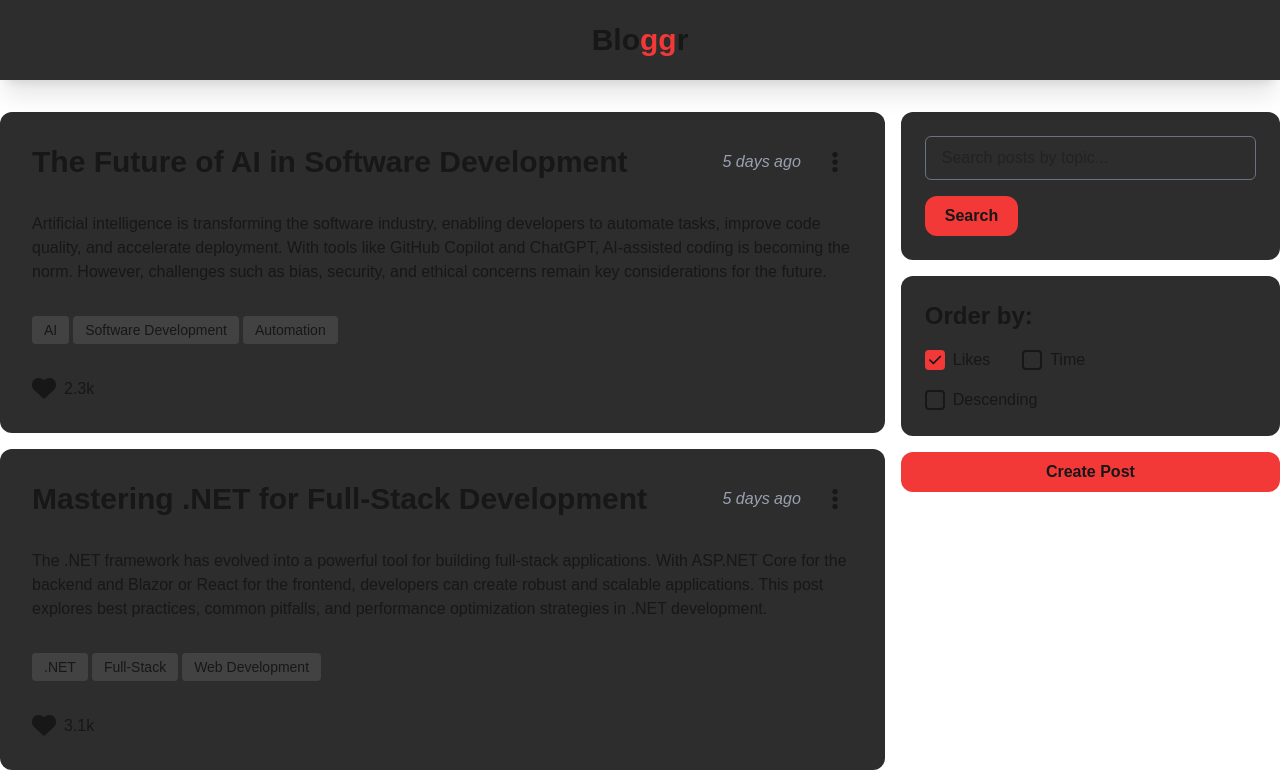
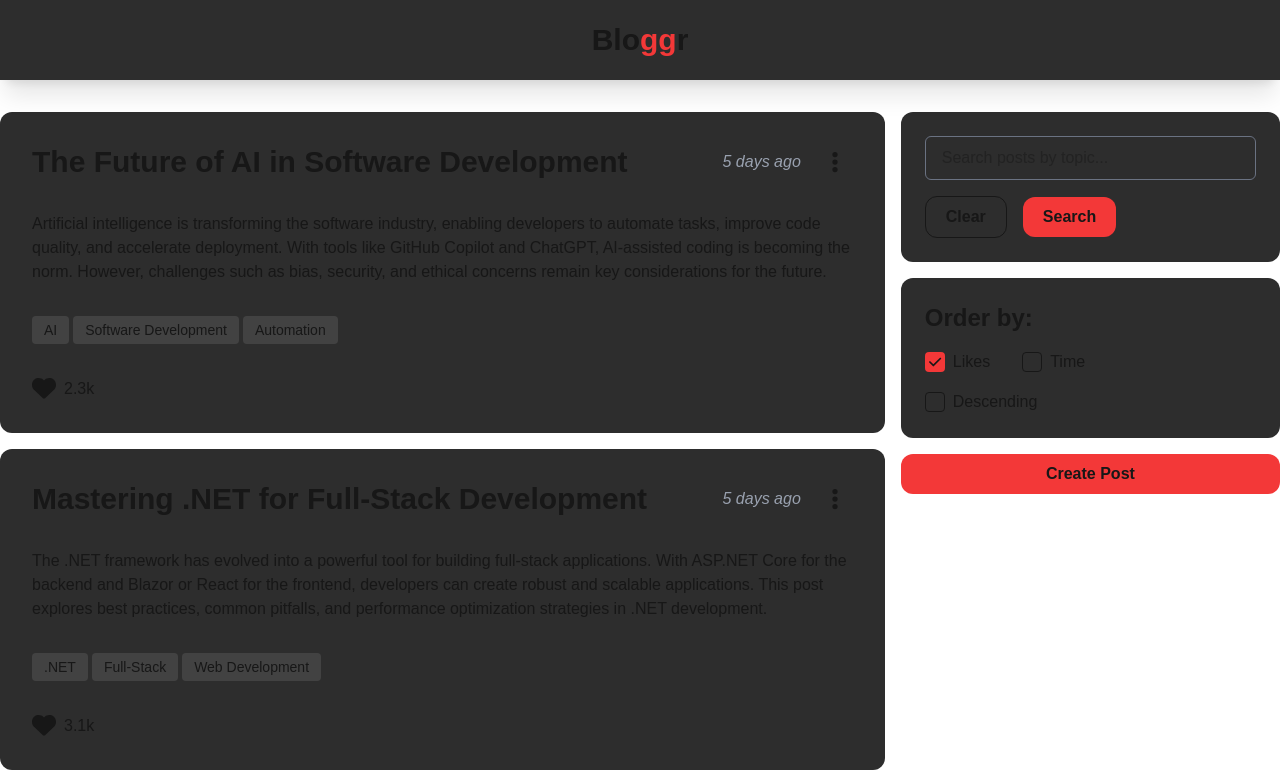
Before and after one commit to AdrianMosnegutu/Bloggr, a Next.js app in the folder frontend/: page / in a window 1280 px wide. Shown: the top 784 px of the page. Built offline with nearby package versions, Linux system fonts and the light colour scheme; a web font is replaced by a local one.

Commit message:
refactor: tweak button borders

```diff
--- a/frontend/components/buttons/Button.tsx
+++ b/frontend/components/buttons/Button.tsx
@@ -11,8 +11,8 @@ interface Props {
 const COMMON_STYLES =
   "w-fit cursor-pointer box-border rounded-xl p-5 pt-2 pb-2 font-bold ease-in-out";
 
-const PRIMARY_STYLE = `${COMMON_STYLES} bg-primary transition-opacity hover:opacity-75`;
-const SECONDARY_STYLE = `${COMMON_STYLES} hover:border-2 hover:border-white hover:text-custom-gray border-2 transition-colors hover:bg-white`;
+const PRIMARY_STYLE = `${COMMON_STYLES} bg-primary transition-opacity hover:opacity-66`;
+const SECONDARY_STYLE = `${COMMON_STYLES} hover:border hover:border-white hover:text-custom-gray border transition-colors hover:bg-white`;
 
 export default function Button({
   children,
--- a/frontend/components/buttons/CheckBox.tsx
+++ b/frontend/components/buttons/CheckBox.tsx
@@ -9,7 +9,7 @@ const COMMON_STYLES =
   "flex aspect-square w-5 items-center justify-center rounded-sm";
 
 const SELECTED_STYLE = `${COMMON_STYLES} bg-primary transition-opacity group-hover:opacity-75`;
-const NOT_SELECTED_STYLE = `${COMMON_STYLES} transition-colors group-hover:bg-white/20 border-2`;
+const NOT_SELECTED_STYLE = `${COMMON_STYLES} transition-colors group-hover:bg-white/20 border`;
 
 export default function CheckBox({ selected }: Props) {
   return (
--- a/frontend/components/post-manipulation/ManipulatePostDialog.tsx
+++ b/frontend/components/post-manipulation/ManipulatePostDialog.tsx
@@ -2,7 +2,7 @@ import {
   MAX_BODY_LENGTH,
   MAX_TITLE_LENGTH,
   MAX_TOPIC_LENGTH,
-} from "@/utils/consts";
+} from "@/utils/constants";
 import { useEffect } from "react";
 import Button from "../buttons/Button";
 import SelectedTopicsList from "../sidebar/search-panel/SelectedTopicsList";
--- a/frontend/components/sidebar/search-panel/SearchPanel.tsx
+++ b/frontend/components/sidebar/search-panel/SearchPanel.tsx
@@ -46,9 +46,14 @@ export default function SearchPanel() {
           handleDeselectTopic={handleDeselectTopic}
         />
       )}
-      <Button variant="primary" onClick={handleSearch}>
-        Search
-      </Button>
+      <div className="flex w-full items-center gap-4">
+        <Button variant="secondary" onClick={() => setSelectedTopics([])}>
+          Clear
+        </Button>
+        <Button variant="primary" onClick={handleSearch}>
+          Search
+        </Button>
+      </div>
     </div>
   );
 }
--- a/frontend/utils/types.ts
+++ b/frontend/utils/types.ts
@@ -1,4 +1,4 @@
-interface PostType {
+type PostType = {
   id: string;
   title: string;
   body: string;
@@ -6,6 +6,6 @@ interface PostType {
   media: ImageData[];
   topics: string[];
   likes: number;
-}
+};
 
 export type { PostType };
```
Also changed, not shown: frontend/utils/constants.ts (renamed from frontend/utils/consts.ts).
